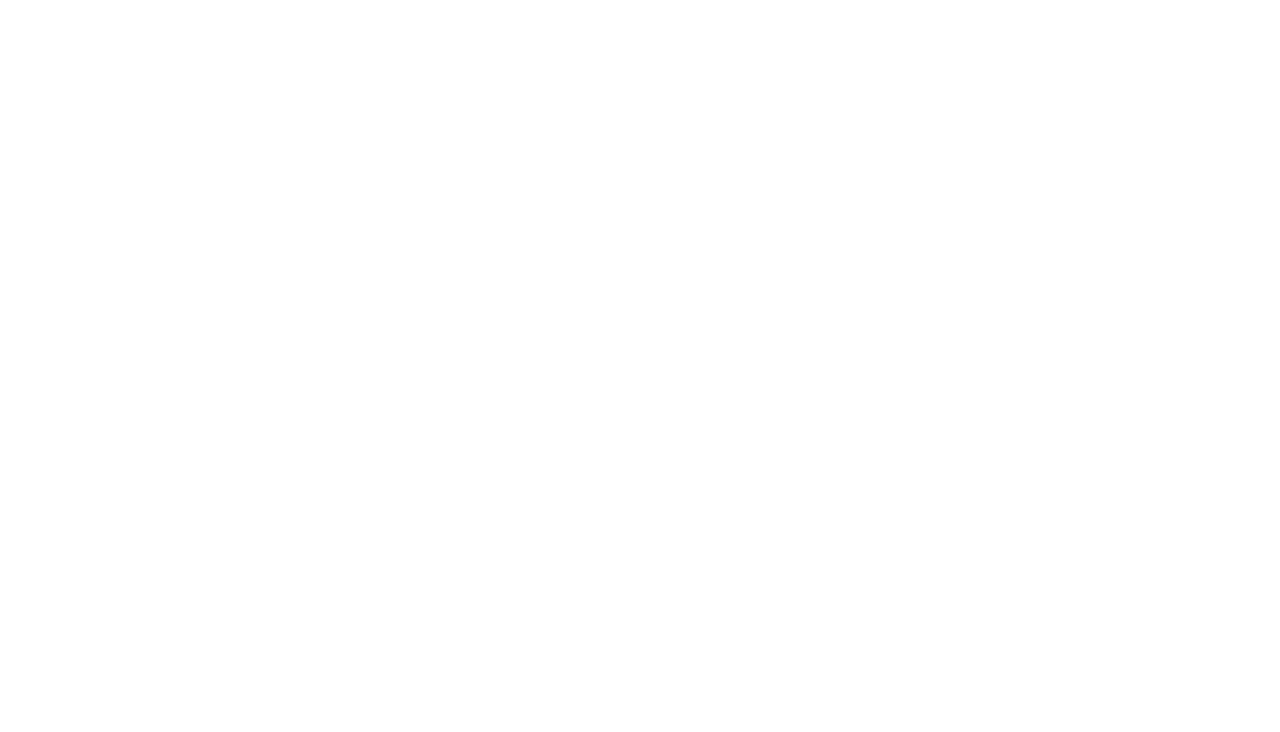
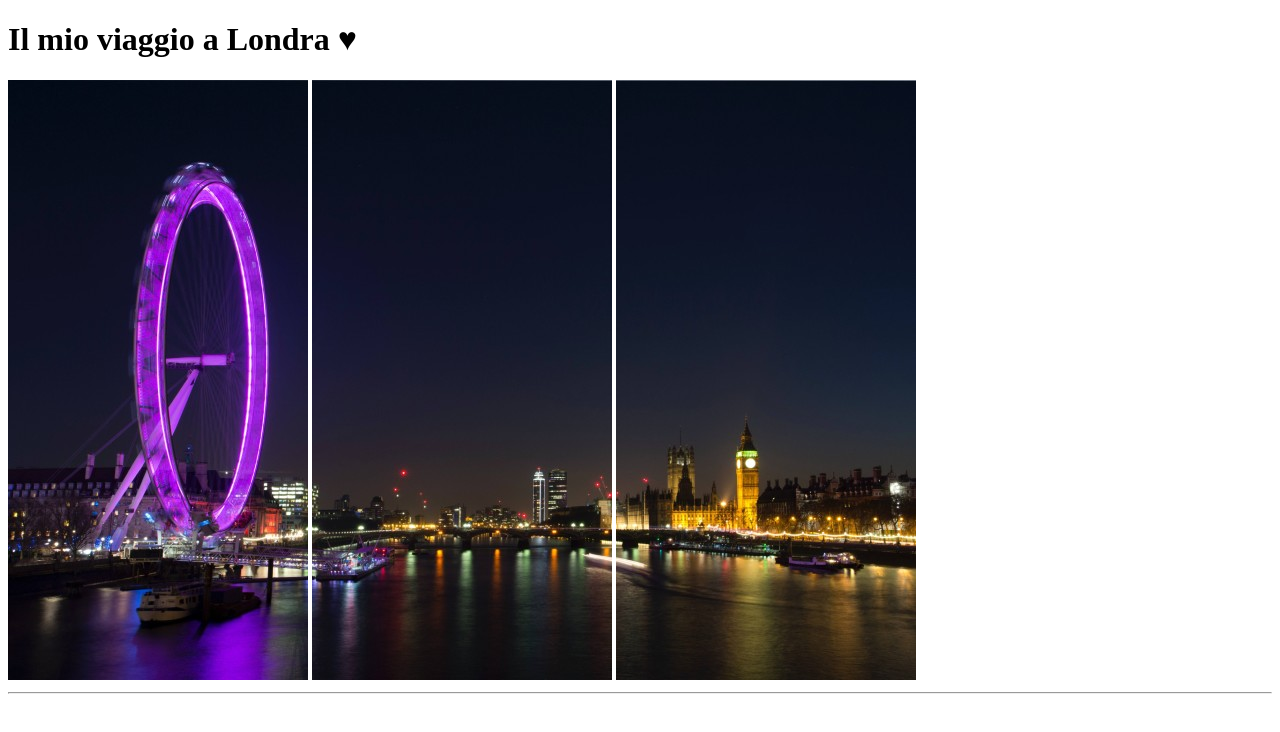
Before and after one commit to alessiogentilezza/html-london-trip, a plain HTML site: page index.html in a window 1280 px wide. Drawn offline with Linux system fonts and the light colour scheme.

Commit message:
Aggiunto header

```diff
--- a/index.html
+++ b/index.html
@@ -5,14 +5,18 @@
     <meta charset="UTF-8">
     <meta http-equiv="X-UA-Compatible" content="IE=edge">
     <meta name="viewport" content="width=device-width, initial-scale=1.0">
-    <title>Document</title>
+    <title>London Trip</title>
 </head>
 
 <body>
 
     <!-- Inizio header -->
     <header>
-
+        <h1>Il mio viaggio a Londra &hearts;</h1>
+        <img src="img/pexels-bill-emrich-230794-0.jpg" alt="London skyline 1 di 3">
+        <img src="img/pexels-bill-emrich-230794-1.jpg" alt="London skyline 2 di 3">
+        <img src="img/pexels-bill-emrich-230794-2.jpg" alt="London skyline 3 di 3">
+        <hr/>
     </header>
     <!-- /Fine header -->
 
```
